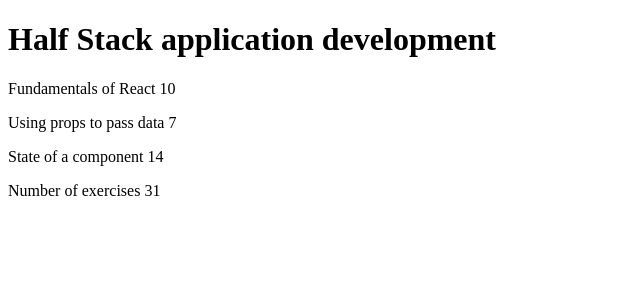
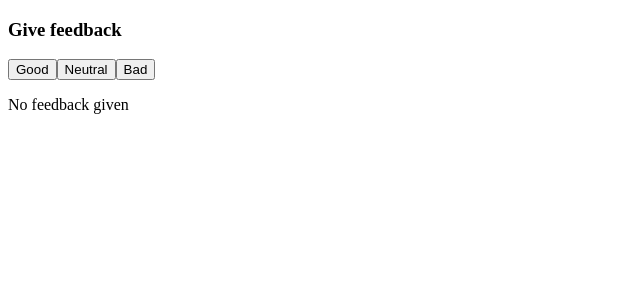
Before and after one commit to redha-boubakour/exercices_FullStackOpen2022, a React (Create React App) app: page / in a window 1280 px wide. Shown: the top 300 px of the page, without its empty margins (0-640 px from the left). Built offline with nearby package versions, Linux system fonts and the light colour scheme.

Commit message:
commit_2

```diff
--- a/src/App.js
+++ b/src/App.js
@@ -1,62 +1,73 @@
-import React from "react";
+import { useState } from "react";
 
-const Header = (props) => {
-    return <h1>{props.course}</h1>;
-};
-
-const Part = (props) => {
-    return (
-        <p>
-            {props.parts.name} {props.parts.exercises}
-        </p>
-    );
-};
-
-const Content = (props) => {
+const Button = (props) => {
     return (
         <>
-            <Part parts={props.parts[0]} />
-            <Part parts={props.parts[1]} />
-            <Part parts={props.parts[2]} />
+            <button onClick={props.onClick}>{props.text}</button>
         </>
     );
 };
 
-const Total = (props) => {
+const StatisticLine = (props) => (
+    <p>
+        {props.text} : {props.value}
+    </p>
+);
+
+const Statistics = (props) => {
     return (
-        <p>
-            Number of exercises{" "}
-            {props.parts[0].exercises +
-                props.parts[1].exercises +
-                props.parts[2].exercises}
-        </p>
+        <>
+            <h3>Statistics</h3>
+            <StatisticLine text="good" value={props.good} />
+            <StatisticLine text="neutral" value={props.neutral} />
+            <StatisticLine text="bad" value={props.bad} /> / all : {props.all} /
+            average : {props.average} / positive : {props.positive} %
+        </>
     );
 };
 
-export default function App() {
-    const course = {
-        name: "Half Stack application development",
-        parts: [
-            {
-                name: "Fundamentals of React",
-                exercises: 10,
-            },
-            {
-                name: "Using props to pass data",
-                exercises: 7,
-            },
-            {
-                name: "State of a component",
-                exercises: 14,
-            },
-        ],
+const App = () => {
+    const [good, setGood] = useState(0);
+    const [neutral, setNeutral] = useState(0);
+    const [bad, setBad] = useState(0);
+
+    const all = good + neutral + bad;
+    const average = (good - bad) / all;
+    const positive = (good / all) * 100;
+
+    const handleClickGood = () => {
+        setGood(good + 1);
+    };
+
+    const handleClickNeutral = () => {
+        setNeutral(neutral + 1);
+    };
+
+    const handleClickBad = () => {
+        setBad(bad + 1);
     };
 
     return (
         <>
-            <Header course={course.name} />
-            <Content parts={course.parts} />
-            <Total parts={course.parts} />
+            <h3>Give feedback</h3>
+            <Button onClick={handleClickGood} text={"Good"} />
+            <Button onClick={handleClickNeutral} text={"Neutral"} />
+            <Button onClick={handleClickBad} text={"Bad"} />
+
+            {good || neutral || bad ? (
+                <Statistics
+                    good={good}
+                    neutral={neutral}
+                    bad={bad}
+                    all={all}
+                    average={average}
+                    positive={positive}
+                />
+            ) : (
+                <p>No feedback given</p>
+            )}
         </>
     );
-}
+};
+
+export default App;
```
